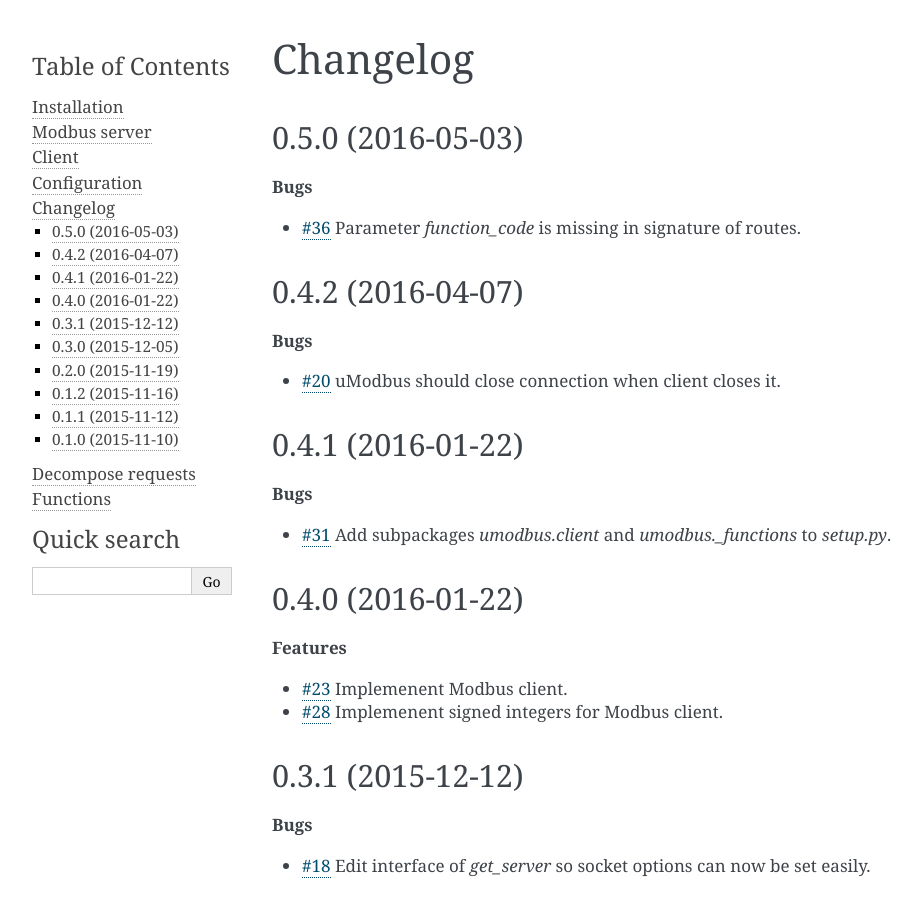
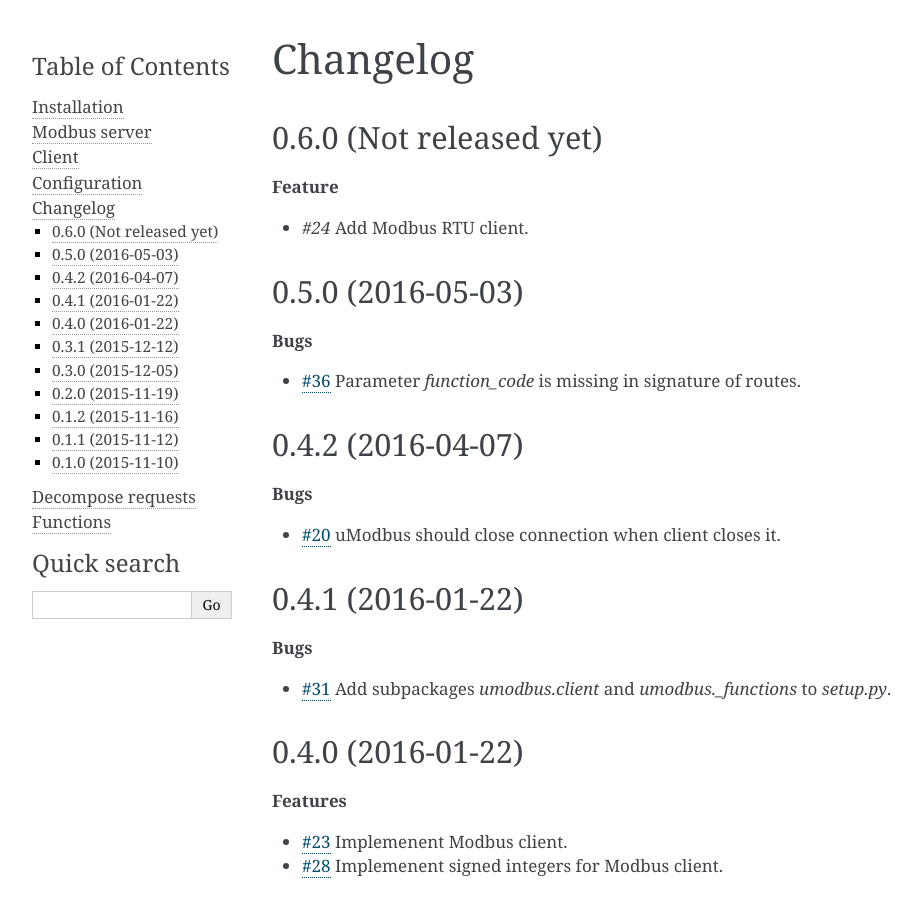
Before and after one commit to AdvancedClimateSystems/uModbus, a Sphinx documentation site: the page built from docs/source/changelog.rst, in a window 1280 px wide and 900 px high. Shown: the whole window, without its empty margins (148-1070 px from the left). Built offline with Sphinx 7.4.7, drawn with Linux system fonts in a browser that asks for light colours.

Commit message:
Bump to 0.6.0a1

```diff
--- a/docs/source/changelog.rst
+++ b/docs/source/changelog.rst
@@ -1,5 +1,14 @@
 Changelog
 =========
+
+0.6.0 (Not released yet)
+++++++++++++++++++++++++
+
+**Feature**
+
+* `#24`  Add Modbus RTU client.
+
+.. _#24: https://github.com/AdvancedClimateSystems/uModbus/issues/24
 
 0.5.0 (2016-05-03)
 ++++++++++++++++++
--- a/docs/source/conf.py
+++ b/docs/source/conf.py
@@ -59,9 +59,9 @@
 # built documents.
 #
 # The short X.Y version.
-version = '0.5'
+version = '0.6'
 # The full version, including alpha/beta/rc tags.
-release = '0.5.0'
+release = '0.6.0a1'
 
 # The language for content autogenerated by Sphinx. Refer to documentation
 # for a list of supported languages.
--- a/setup.py
+++ b/setup.py
@@ -12,7 +12,7 @@
 long_description = open(os.path.join(cwd, 'README.rst'), 'r').read()
 
 setup(name='uModbus',
-      version='0.5.0',
+      version='0.6.0a0',
       author='Auke Willem Oosterhoff',
       author_email='oosterhoff@baopt.nl',
       description='Implementation of the Modbus protocol in pure Python.',
```
